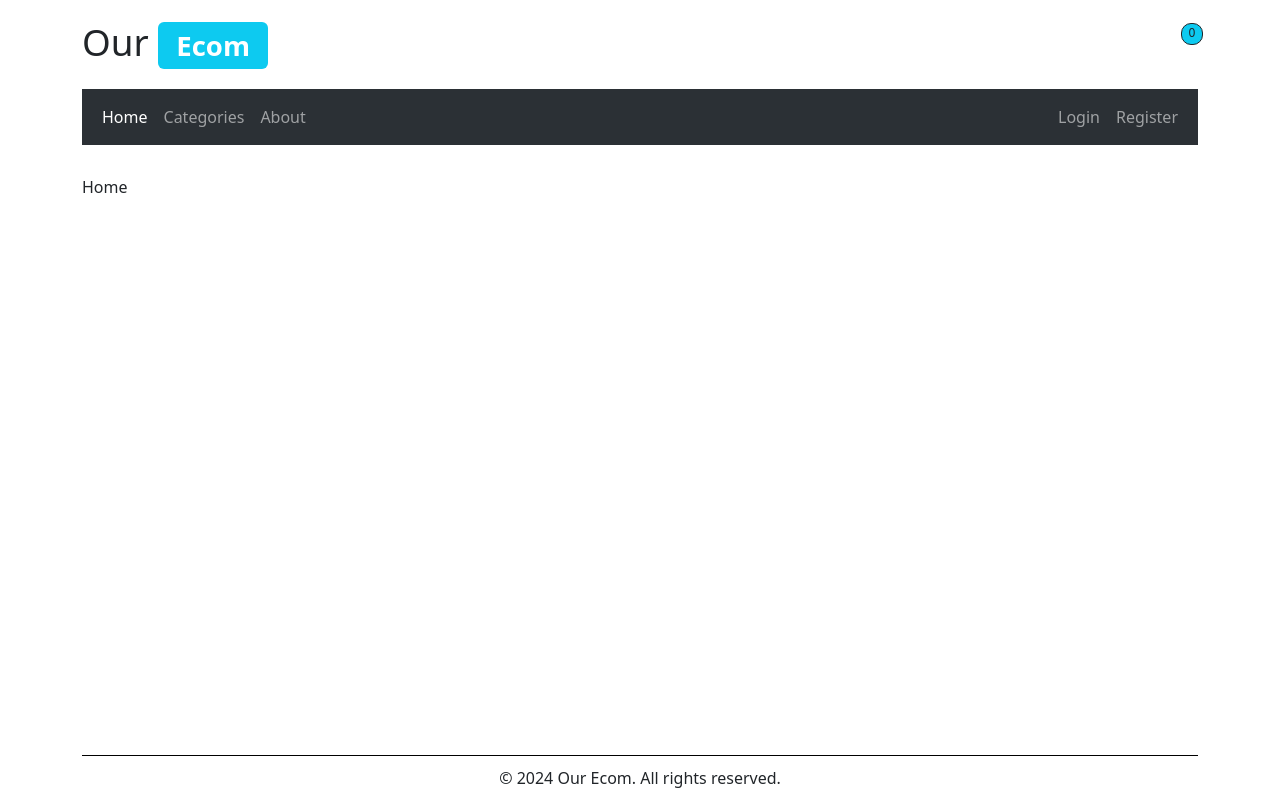
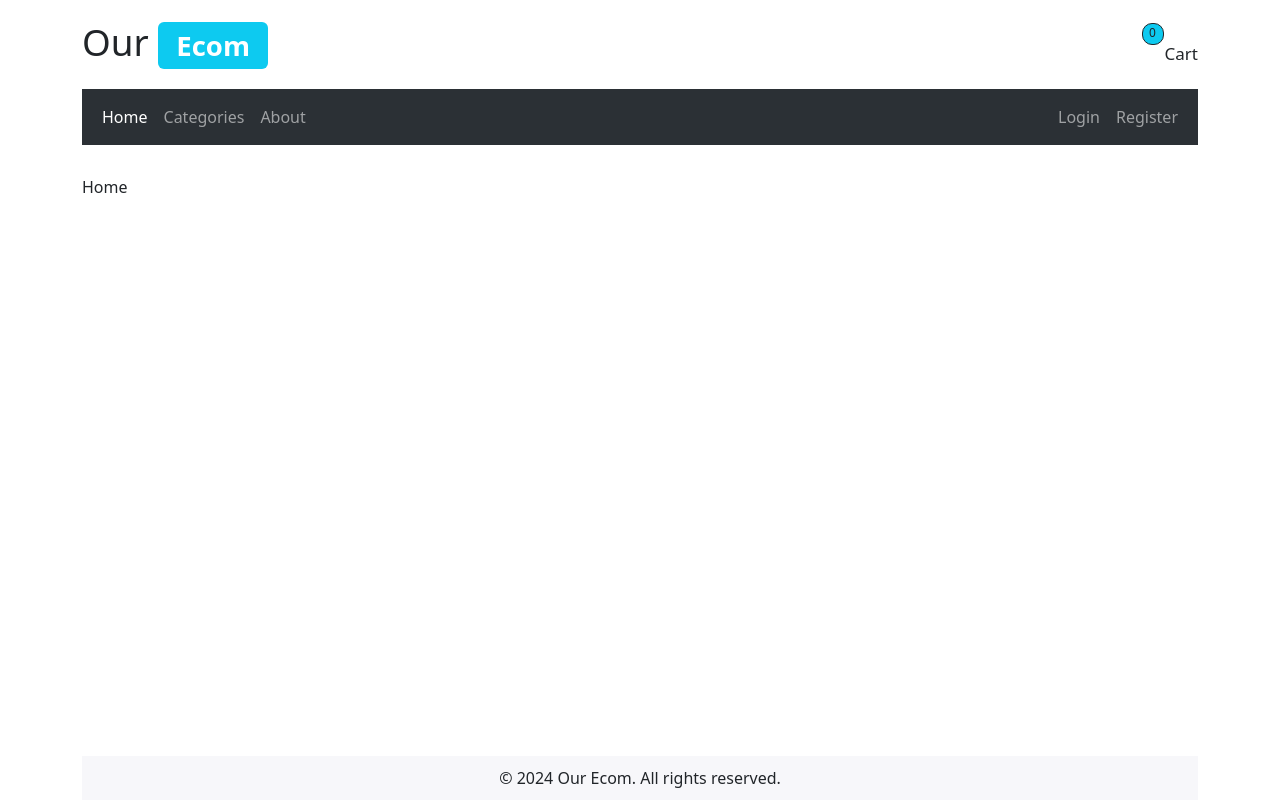
Before and after one commit to mmt20/ecommerce-typescript, a React (Vite) app: page / in a window 1280 px wide. Built offline with nearby package versions, Linux system fonts and the light colour scheme.

Commit message:
feat: add Heading component and integrate it into Categories and Products pages; update HeaderBasket styles and structure

```diff
--- a/src/components/common/Footer/styles.module.css
+++ b/src/components/common/Footer/styles.module.css
@@ -2,5 +2,5 @@
   margin-top: auto;
   text-align: center;
   padding: 10px 0;
-  border-top: 1px solid black;
+  background-color: #f7f7fa;
 }
--- /dev/null
+++ b/src/components/common/Heading/Heading.tsx
@@ -0,0 +1,9 @@
+const Heading = ({ children }: { children: React.ReactNode }) => {
+  return (
+    <h2 className="mb-3" style={{ fontSize: "26px" }}>
+      {children}
+    </h2>
+  );
+};
+
+export default Heading;
--- a/src/components/common/index.ts
+++ b/src/components/common/index.ts
@@ -1,4 +1,5 @@
 import Header from "./Header/Header";
 import Footer from "./Footer/Footer";
 import GridList from "./GridList/GridList";
-export { Header, Footer, GridList };
+import Heading from "./Heading/Heading";
+export { Header, Footer, GridList, Heading };
--- a/src/components/ecommerce/HeaderBasket/HeaderBasket.tsx
+++ b/src/components/ecommerce/HeaderBasket/HeaderBasket.tsx
@@ -4,7 +4,7 @@ import Logo from "../../../assets/svg/cart.svg?react";
 import { getCartTotalQuantitySelector } from "@store/cart/cartSlice";
 
 import styles from "./styles.module.css";
-const { basketContainer, basketQuantity, pumpCartQuantity } = styles;
+const { basketContainer, basketQuantity, pumpCartQuantity, basketCart } = styles;
 
 const HeaderBasket = () => {
   const [isAnimate, setIsAnimate] = useState(false);
@@ -22,8 +22,11 @@ const HeaderBasket = () => {
   }, [totalQuantity]);
   return (
     <div className={basketContainer}>
-      <Logo />
-      <div className={`${basketQuantity} ${isAnimate ? pumpCartQuantity : ""}`}>{totalQuantity}</div>
+      <div className={basketCart}>
+        <Logo />
+        <div className={`${basketQuantity} ${isAnimate ? pumpCartQuantity : ""}`}>{totalQuantity}</div>
+      </div>
+      <h3>Cart</h3>
     </div>
   );
 };
--- a/src/components/ecommerce/HeaderBasket/styles.module.css
+++ b/src/components/ecommerce/HeaderBasket/styles.module.css
@@ -1,7 +1,18 @@
 .basketContainer {
+  align-self: flex-end;
+  cursor: pointer;
+  display: flex;
+  align-items: center;
+}
+
+.basketContainer h3 {
+  font-size: 17px;
+  margin-left: 6px;
+  margin-bottom: 0;
+}
+
+.basketCart {
   position: relative;
-  cursor: pointer;
-  align-self: flex-end;
 }
 
 .basketQuantity {
--- a/src/components/ecommerce/Product/Product.tsx
+++ b/src/components/ecommerce/Product/Product.tsx
@@ -33,7 +33,7 @@ const Product = memo(({ id, img, title, price, quantity, max }: TProduct) => {
         <img src={img} alt={title} />
       </div>
       <h2>{title}</h2>
-      <h3>{price} EGP</h3>
+      <h3>{price.toFixed(2)} EGP</h3>
       <p className={maximumNotice}>
         {quantityReachedToMax ? "You reach to the limit " : `you can add ${currentRemainQuantity} item(s)`}
       </p>
--- a/src/pages/Categories.tsx
+++ b/src/pages/Categories.tsx
@@ -3,7 +3,7 @@ import { Container } from "react-bootstrap";
 import { Category } from "@components/eCommerce";
 import { useEffect } from "react";
 import { actGetCategories } from "@store/categories/categoriesSlice";
-import { GridList } from "@components/common";
+import { GridList, Heading } from "@components/common";
 import { Loading } from "@components/feedback";
 
 const Categories = () => {
@@ -17,6 +17,7 @@ const Categories = () => {
 
   return (
     <Container>
+      <Heading>Categories</Heading>
       <Loading status={loading} error={error}>
         <GridList records={records} renderItem={(record) => <Category {...record} />} />
       </Loading>
--- a/src/pages/Products.tsx
+++ b/src/pages/Products.tsx
@@ -5,7 +5,7 @@ import { useAppDispatch, useAppSelector } from "@store/hooks";
 import { actGetProductsByCatPrefix, productsCleanUp } from "@store/products/productsSlice";
 import { useParams } from "react-router-dom";
 import { Loading } from "@components/feedback";
-import { GridList } from "@components/common";
+import { GridList, Heading } from "@components/common";
 import type { TProduct } from "src/types/product";
 
 const Products = () => {
@@ -27,6 +27,9 @@ const Products = () => {
 
   return (
     <Container>
+      <Heading>
+        <span className="text-capitalize">{prefix}</span> Products
+      </Heading>
       <Loading status={loading} error={error}>
         <GridList<TProduct> records={ProductsFullInfo} renderItem={(record) => <Product {...record} />} />
       </Loading>
```
